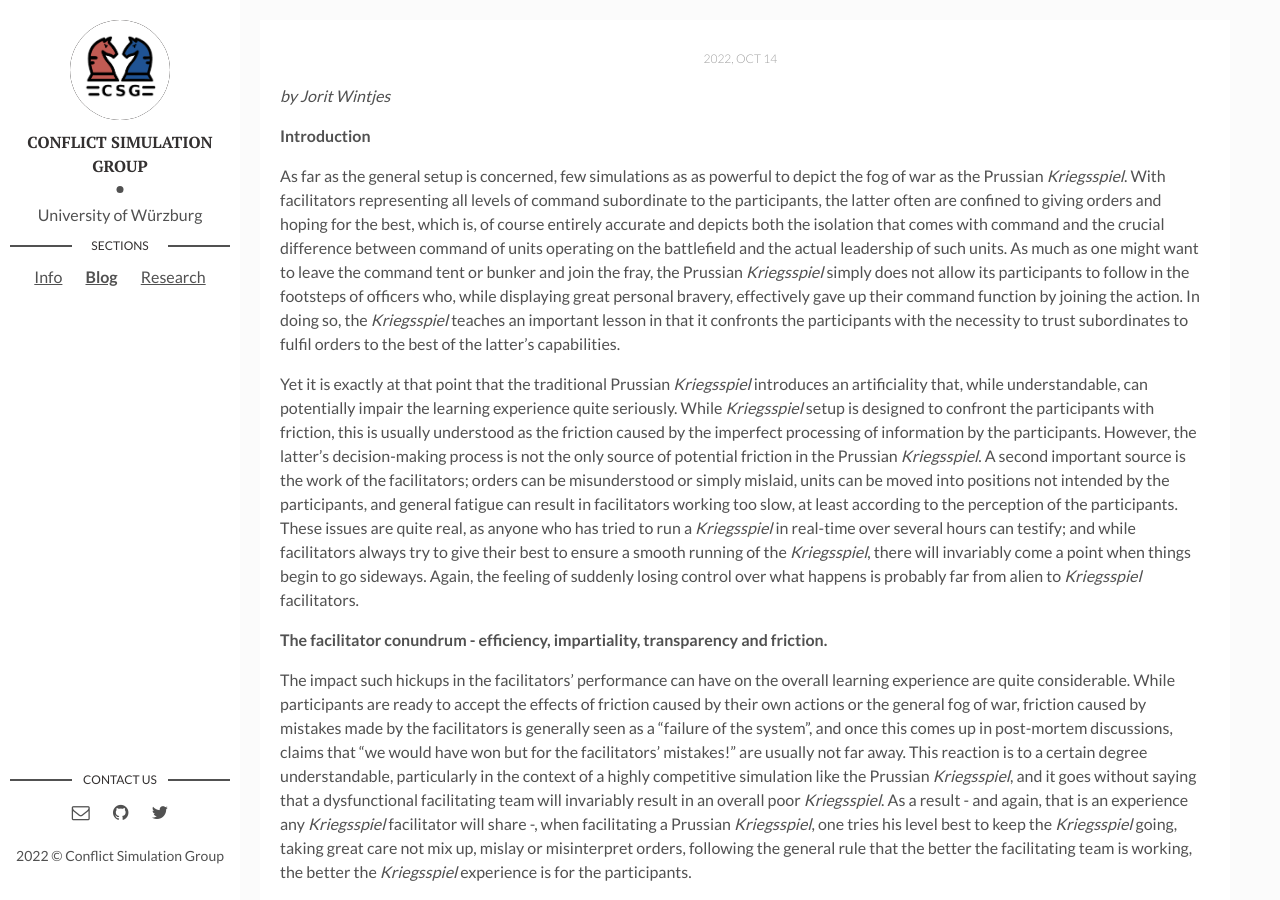
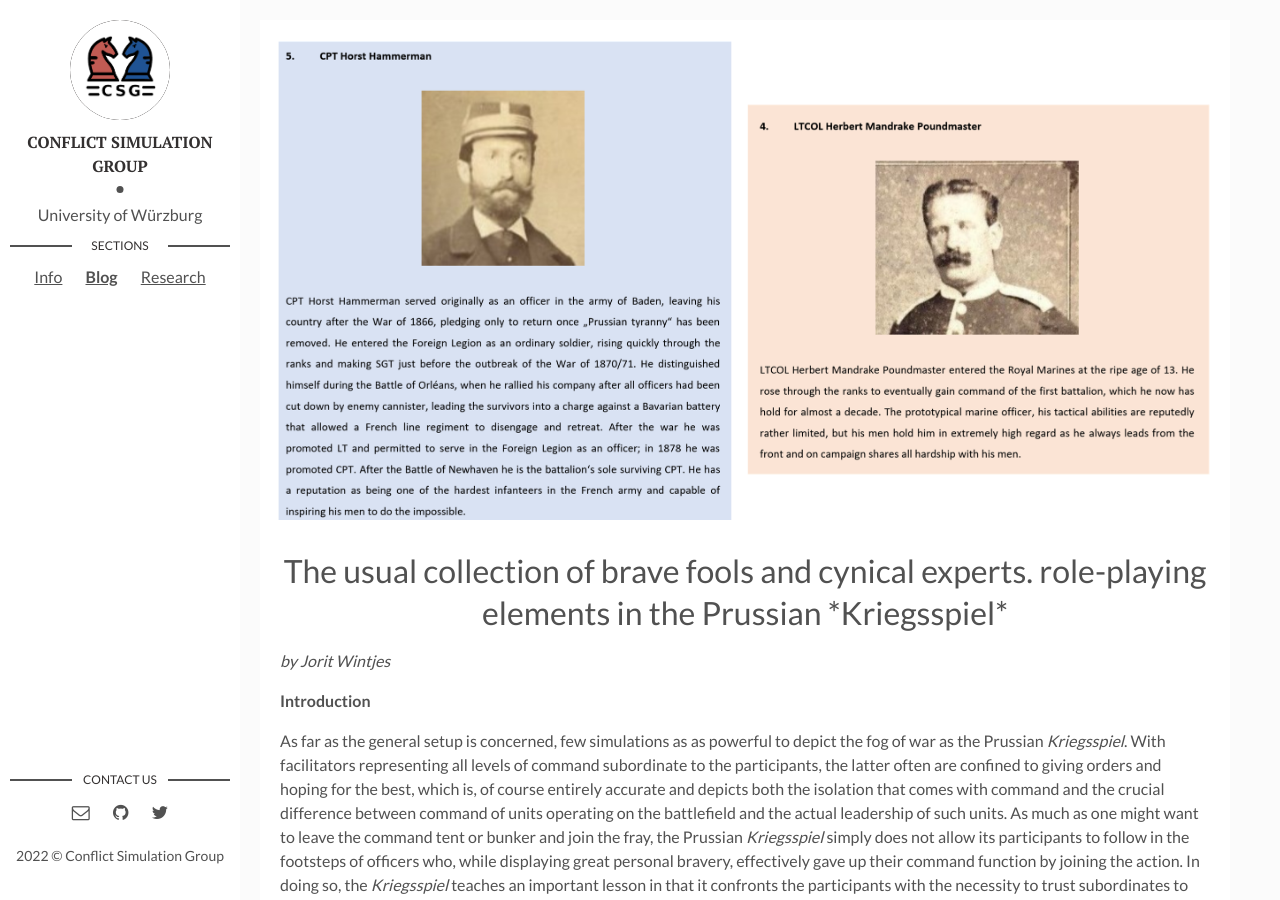
Before and after one commit to cosimg/blog, a Jekyll site: the page built from _posts/2022-10-09-role-playing.markdown, in a window 1280 px wide and 900 px high. Built offline with Jekyll 4.4.1, drawn with Linux system fonts in a browser that asks for light colours; our own code applies the rules of GitHub Pages for plain Markdown files.

Commit message:
Update 2022-10-09-role-playing.markdown

```diff
--- a/_posts/2022-10-09-role-playing.markdown
+++ b/_posts/2022-10-09-role-playing.markdown
@@ -1,6 +1,6 @@
 ---
 layout: page
-title: "The usual collection of brave fools and cynical experts": role-playing elements in the Prussian *Kriegsspiel*
+title: The usual collection of brave fools and cynical experts. role-playing elements in the Prussian *Kriegsspiel*
 date: 2022-10-14 20:00:00 +0300
 description: As far as the general setup is concerned ...
 img: Picture.png  #  Add image post (optional)
```
